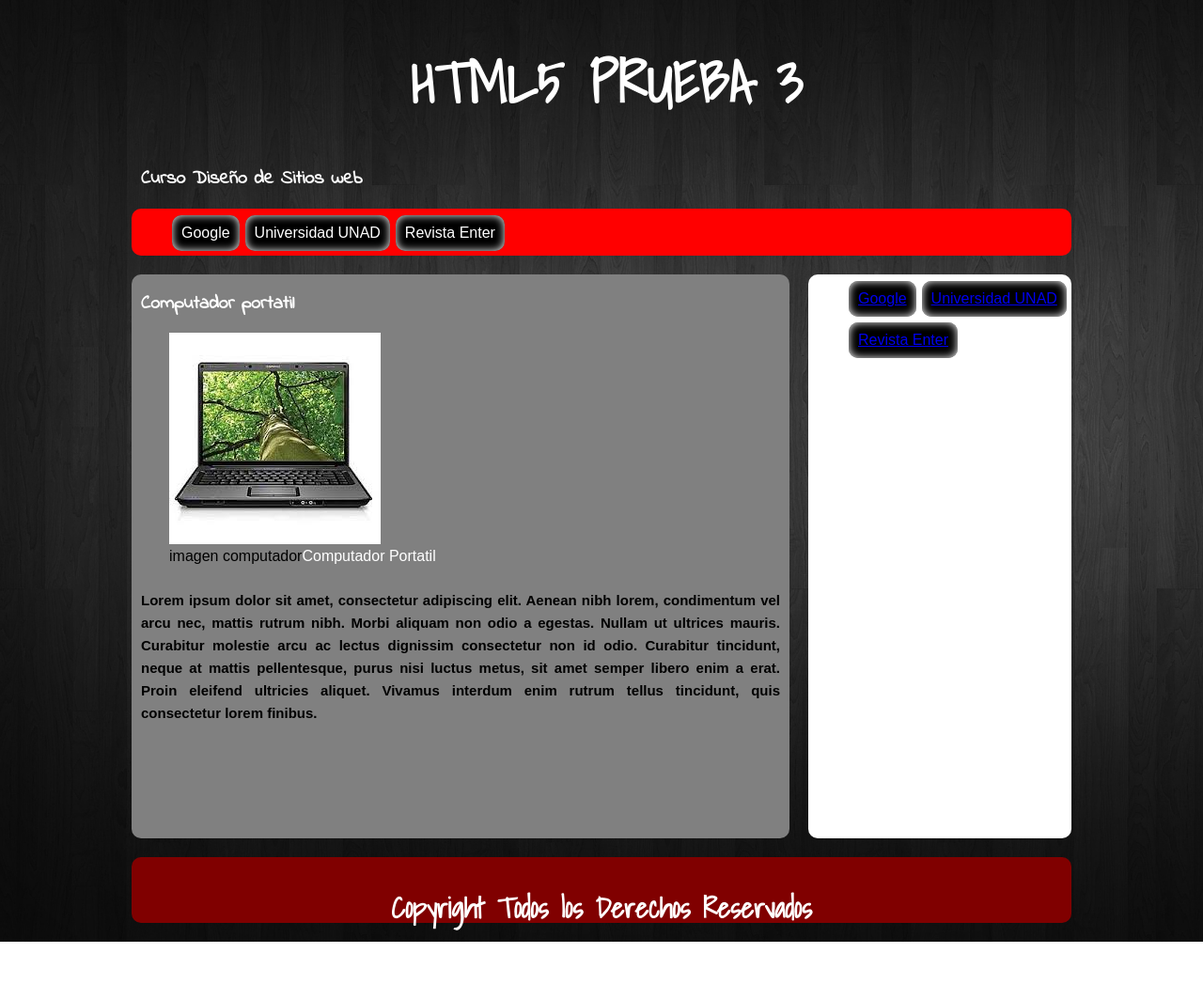
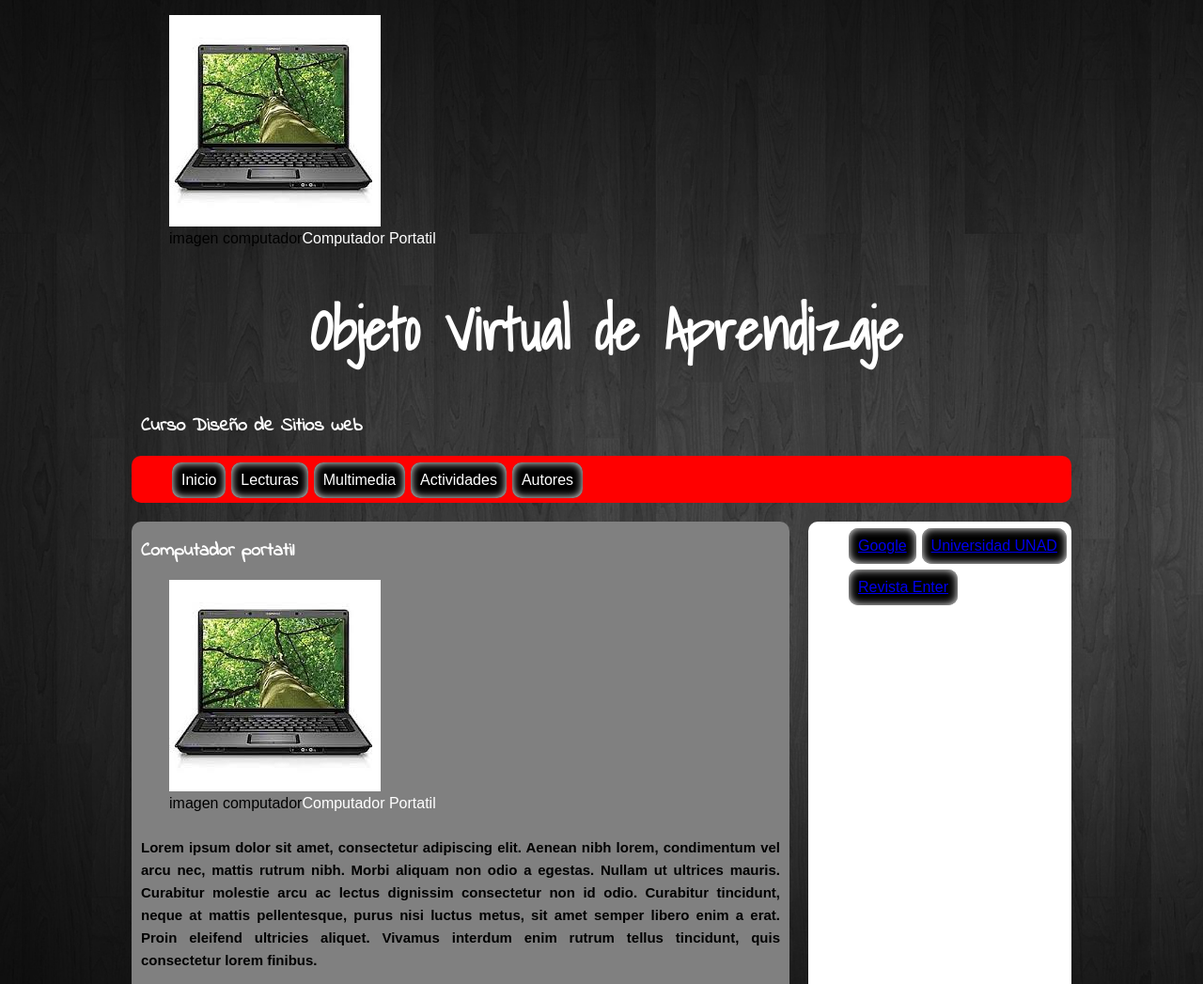
Before and after one commit to nilsonfm/web17, a plain HTML site: page index.html in a window 1280 px wide. Shown: the top 1047 px of the page at 94% size. Before the commit the page ends 1002 px from the top, so only its background shows below. Drawn offline with Linux system fonts and the light colour scheme.

Commit message:
actua2
Segundo cambio

```diff
--- a/index.html
+++ b/index.html
@@ -24,15 +24,25 @@
 
 <Div id="contenidos">
 	<header>
-		<h1>HTML5 PRUEBA 3</h1>
+		<figure>
+			<img src="img/pc.jpg" alt="Computador Portatil">
+			<figcaption>
+				<span>
+				imagen computador<a href="http://www.hp.com" class="menu">Computador Portatil</a>
+				</span>
+			</figcaption>
+		</figure>
+		<h1>Objeto Virtual de Aprendizaje</h1>
 		<h2>Curso Diseño de Sitios web</h2>
 	</header>
 
 <nav>
 	<ul class="menu">
-		<li><a href="http://www.google.com" class="menu">Google</a></li>
-		<li><a href="http://www.unad.edu.co"class="menu">Universidad UNAD</a></li>
-		<li><a href="httP://www.enter.co" class="menu">Revista Enter</a></li>
+		<li><a href="#" class="menu">Inicio</a></li>
+		<li><a href="#"class="menu">Lecturas</a></li>
+		<li><a href="#" class="menu">Multimedia</a></li>
+		<li><a href="#" class="menu">Actividades</a></li>
+		<li><a href="#" class="menu">Autores</a></li>
 	</ul>
 </nav>
 
```
